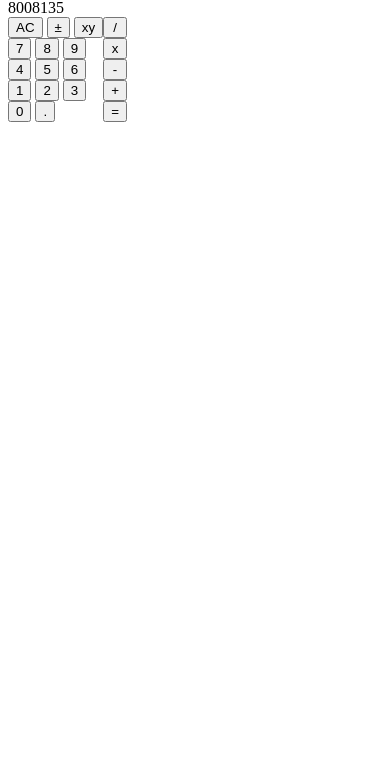
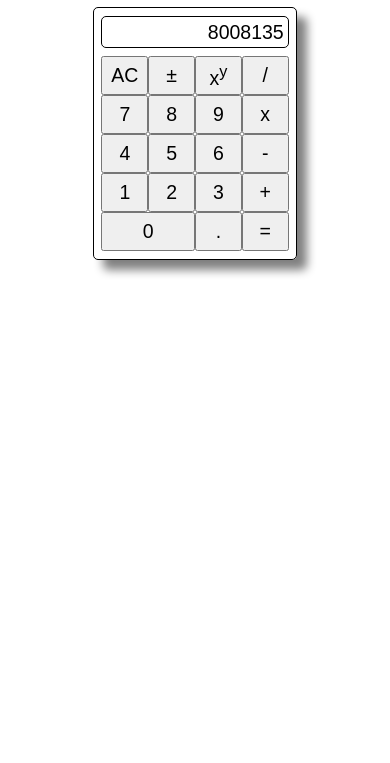
Before and after one commit to GeorgeCiesinski/calculator-web-app, a plain HTML site: page index.html in a window 390 px wide. Shown: the part 81-844 px from the top of the page. Drawn offline with Linux system fonts and the light colour scheme.

Commit message:
Improved Style - Added borders and button sizing - Responsive sizing - Drop shadow

```diff
--- a/index.html
+++ b/index.html
@@ -6,10 +6,10 @@
     <link rel="stylesheet" href="css/style.css"
 </head>
 <body>
-    <h1>Basic Calculator</h1>
+    <h1>BASIC CALCULATOR</h1>
     <div id="calculator-body">
         <div id="display">
-            8008135
+            <p id="display-characters">8008135</p>
         </div>
         <div id="button-pad">
         <!--
@@ -25,7 +25,7 @@
                 <div id="aux-keys">
                     <button type="button" id="key-ac" class="button">AC</button>
                     <button type="button" id="key-plus-minus" class="button">±</button>
-                    <button type="button" ud="key-power" class="button">xy</button>
+                    <button type="button" ud="key-power" class="button">x<sup>y</sup></button>
                 </div>
                 <div id="num-keys">
                     <div class="row">
@@ -44,7 +44,7 @@
                         <button type="button" id="key-3" class="button">3</button>
                     </div>
                     <div class="row">
-                        <button type="button" id="key-0" class="button">0</button>
+                        <button type="button" id="key-0" class="button wide-button">0</button>
                         <button type="button" id="key-decimal" class="button">.</button>
                     </div>
                 </div>
--- a/scss/style.scss
+++ b/scss/style.scss
@@ -1,4 +1,45 @@
+/*
+CALCULATOR BODY
+*/
+
+* {
+    font-family: sans-serif;
+}
+
+body {
+    display: flex;
+    flex-direction: column;
+    align-items: center;
+}
+
+#calculator-body, #display {
+    border-radius: 5px;
+}
+
+#calculator-body {
+    display: flex;
+    flex-direction: column;
+    border: 1px solid black;
+    box-shadow: 10px 10px 10px grey;
+}
+
+#display {
+    font-size: 5vmin;
+    text-align: right;
+    padding: 1vw;
+    margin: 2vw 2vw 0 2vw;
+    border: 1px solid black;
+}
+
+#display p {
+    margin: 0;
+}
+
+/*
+BUTTON PAD
+*/
 #button-pad {
+    margin: 2vw;
     display: flex;
 }
 
@@ -6,3 +47,17 @@
     display: flex;
     flex-direction: column;
 }
+
+#aux-keys, .row {
+    display: flex;
+}
+
+.button {
+    font-size: 5vmin;
+    height: 10vmin;
+    width: 12vmin;
+}
+
+#key-0 {
+    width: 24vmin;
+}
```
Also changed, not shown: css/style.css, 1 other file. Lines whose indentation alone changed are shown as unchanged.
